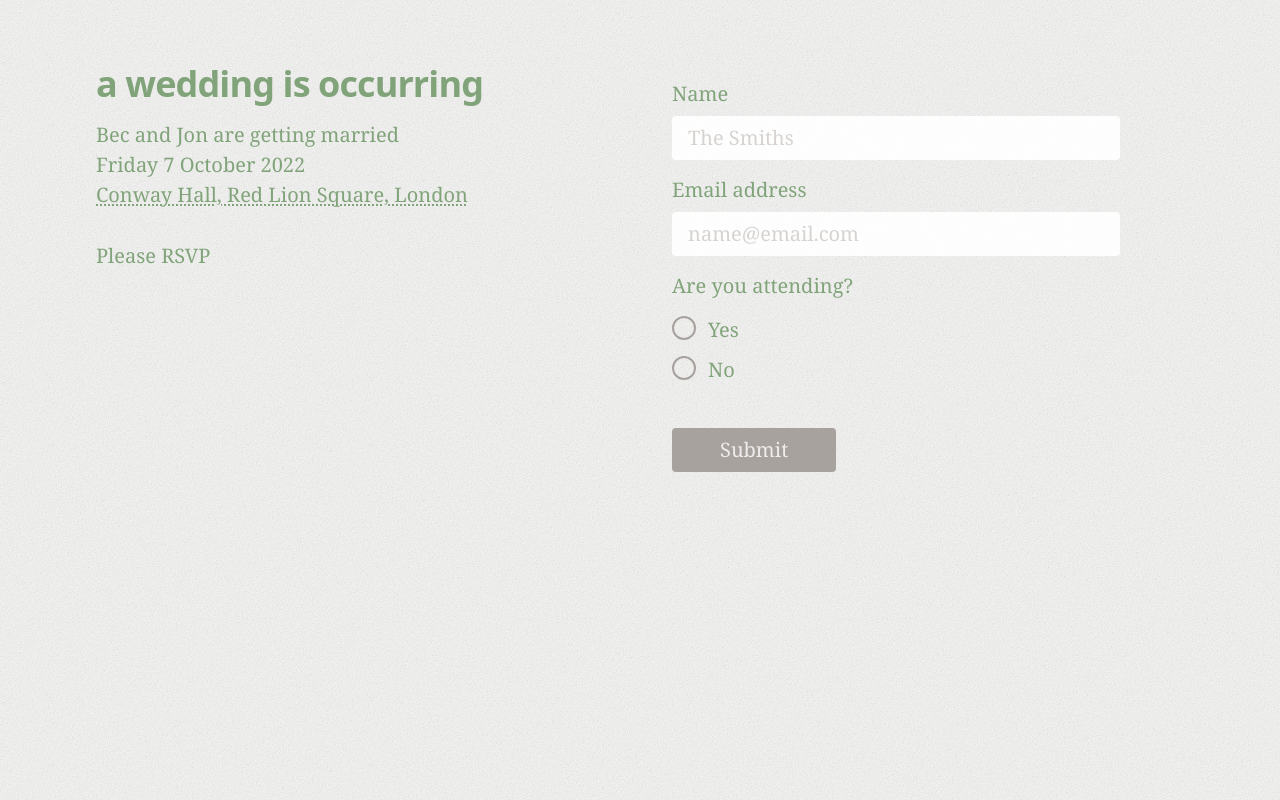
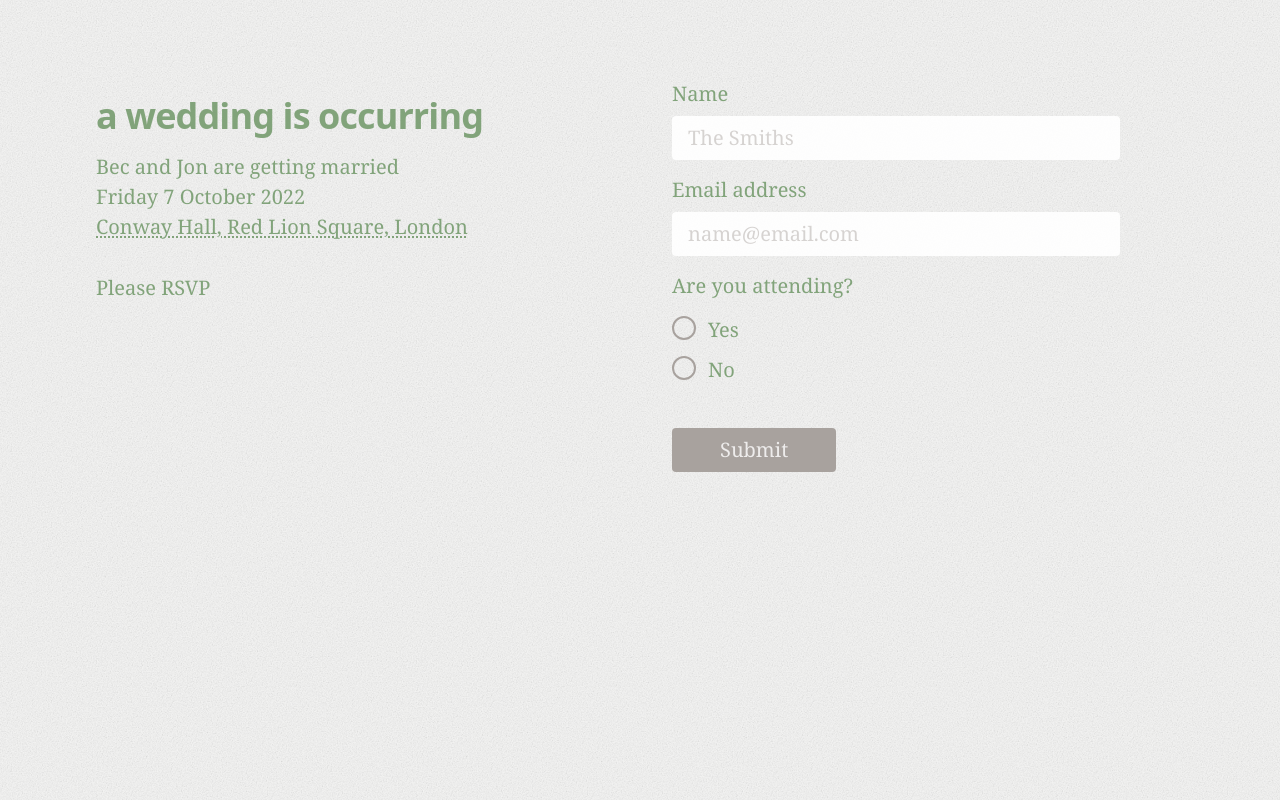
Before and after one commit to jonheslop/gosslop, a Next.js app: page / in a window 1280 px wide. Built offline with nearby package versions, Linux system fonts and the light colour scheme.

Commit message:
layout stuff

```diff
--- a/components/layout.js
+++ b/components/layout.js
@@ -25,7 +25,7 @@ export default function Layout({title, children}) {
         <rect width="100%" height="100%" filter="url(#noise)"></rect>
       </svg>
 
-      <main className="grid grid-cols-2 gap-16 items-start w-full flex-1 px-24 py-16 z-10 text-stone/70">
+      <main className="grid grid-cols-1 lg:grid-cols-2 sm:gap-8 lg:gap-16 items-start w-full flex-1 px-2 sm:px-12 lg:px-24 py-4 sm:py-16 z-10 text-stone/70">
         {children}
       </main>
     </div>
--- a/pages/index.js
+++ b/pages/index.js
@@ -4,7 +4,7 @@ import RSVP from "../components/rsvp";
 export default function Home() {
   return (
     <Layout title="A wedding is occurring">
-      <div>
+      <div className="lg:sticky top-24">
         <h1 className="text-4xl font-extrabold tracking-tight font-sans mb-4">
           a wedding is occurring
         </h1>
@@ -23,7 +23,9 @@ export default function Home() {
         </p>
         <h2 className="text-xl mt-8">Please RSVP</h2>
       </div>
-      <RSVP/>
+      <div>
+        <RSVP />
+      </div>
     </Layout>
   );
 }
```
